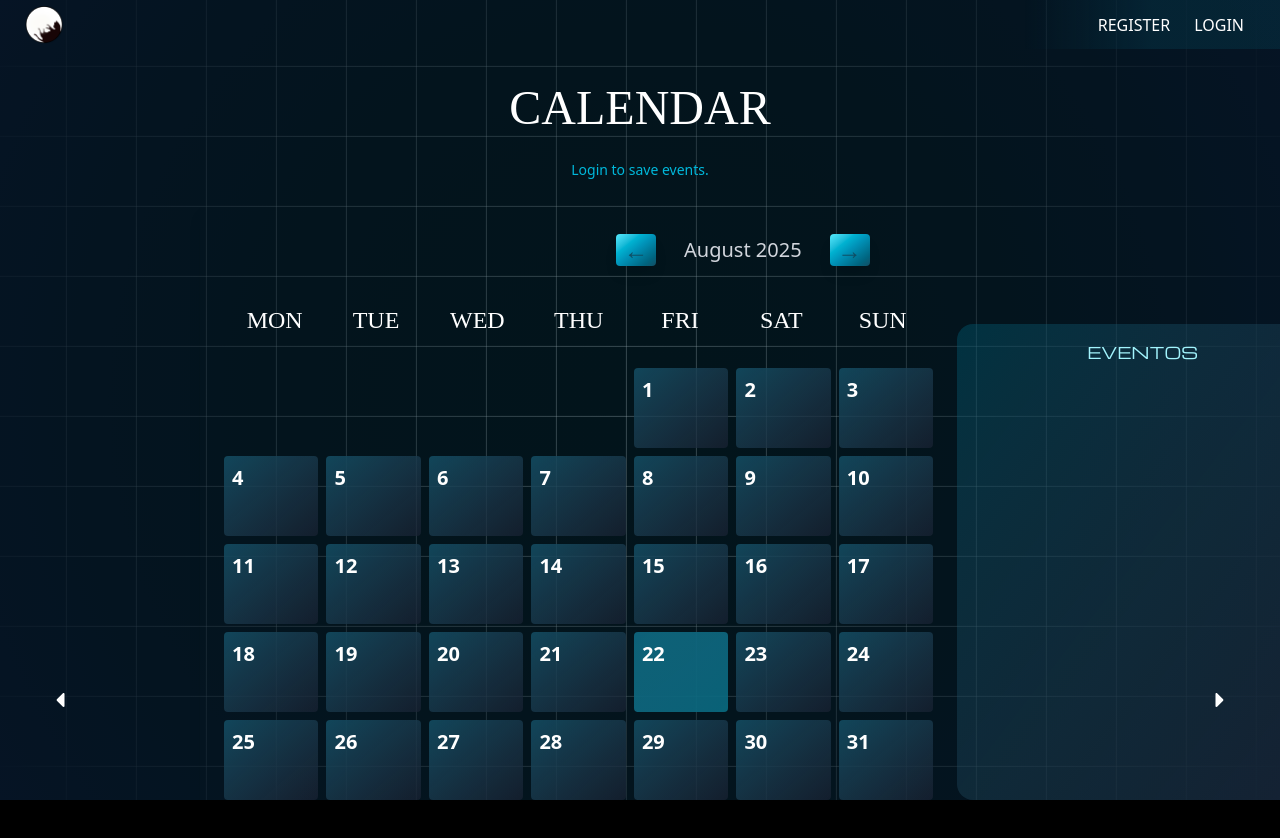
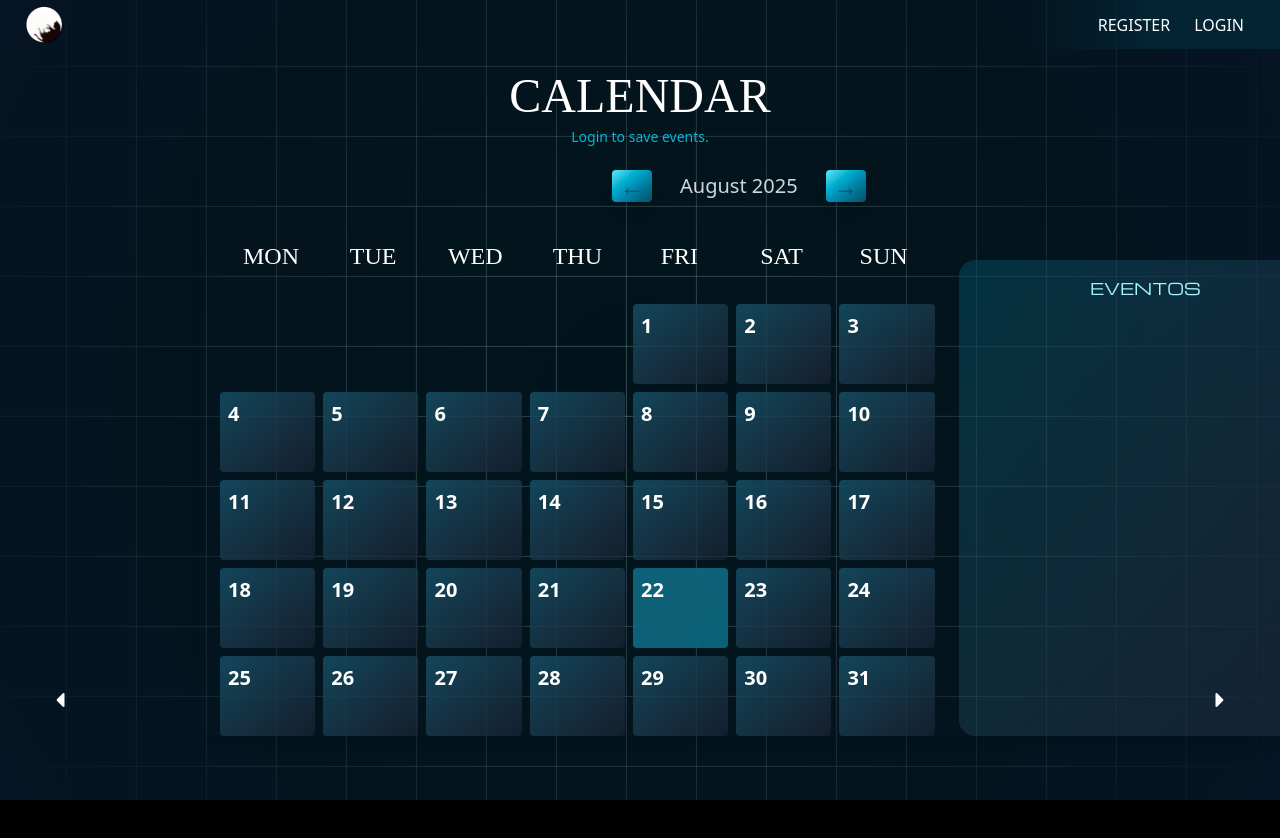
Before and after one commit to Zasmooncat/PortfolioWeb, a React (Vite) app: page /calendar in a window 1280 px wide. Shown: the top 838 px of the page. Built offline with nearby package versions, Linux system fonts and the light colour scheme; a web font is replaced by a local one.

Commit message:
final12 maketacion

```diff
--- a/src/js/components/Calendar.jsx
+++ b/src/js/components/Calendar.jsx
@@ -262,20 +262,20 @@ const Calendar = () => {
         <div className="fixed inset-0 bg-cyan-950/40"></div>
 
         <div className="relative z-10">
-          <p className="titulo font-smooch text-center mt-5 text-white text-5xl mb-5">
+          <p className="titulo font-smooch text-center mt-2 text-white text-5xl mb-1">
             CALENDAR
           </p>
 
           {/* Indicador de modo */}
           {!user && (
             <div className="text-center mb-4">
-              <p className="text-cyan-500 text-sm inline-block px-4 py-2 rounded-lg">
+              <p className="text-cyan-500 text-sm inline-block rounded-lg">
                 Login to save events.
               </p>
             </div>
           )}
 
-          <div className="p-6 md:ml-50 text-white rounded-lg shadow-lg w-full max-w-6xl mx-auto flex flex-col md:flex-row gap-6">
+          <div className="px-5 md:ml-50 text-white rounded-lg shadow-lg w-full max-w-6xl mx-auto flex flex-col md:flex-row gap-6">
             {/* Calendario */}
             <div className="flex-2">
               {/* Header */}
```
